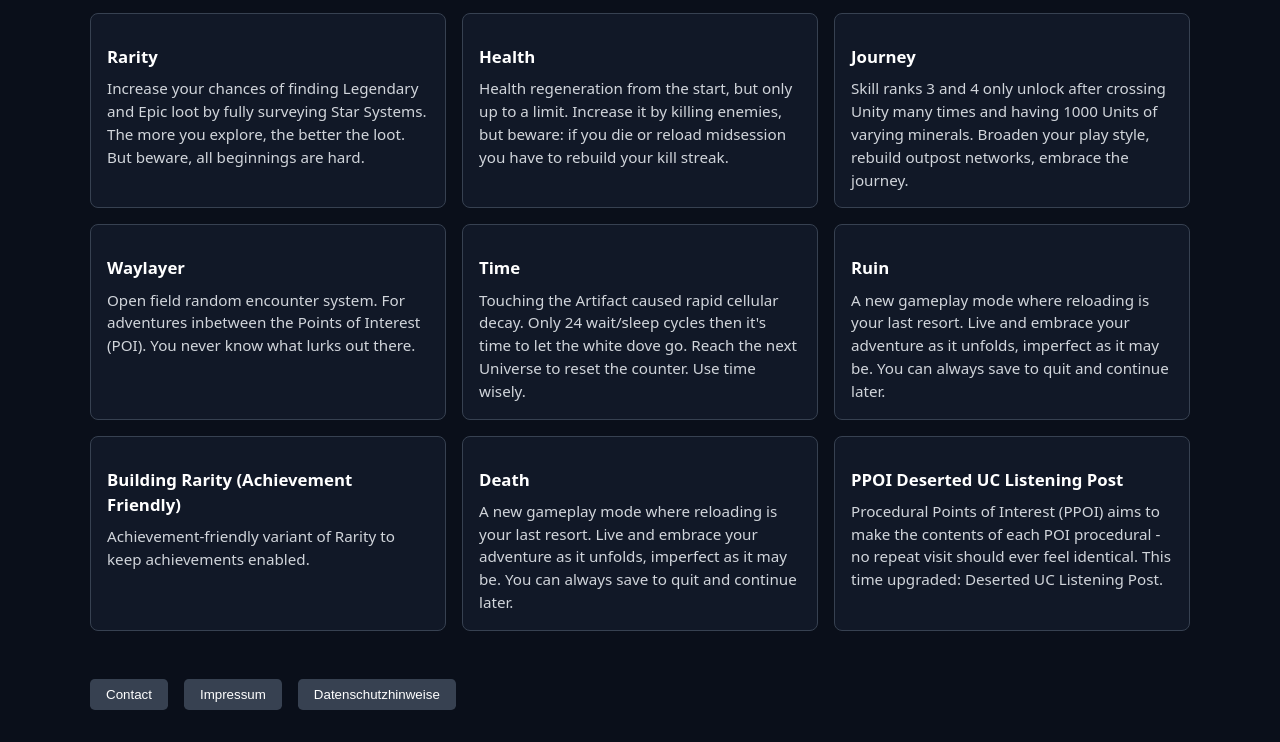
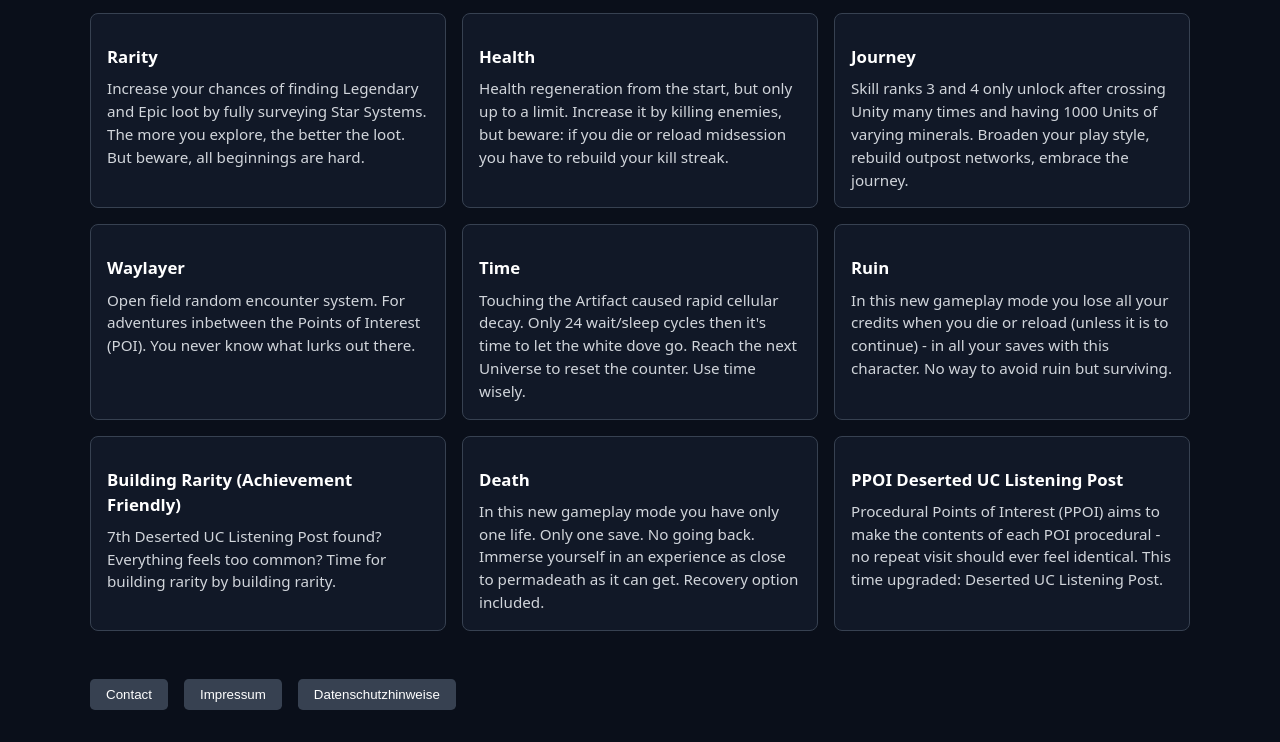
Before and after one commit to youngneil1/so-small-collection, a plain HTML site: page index.html in a window 1280 px wide. Shown: the part 1994-2736 px from the top of the page. Drawn offline with Linux system fonts and the light colour scheme.

Commit message:
Update index.html

```diff
--- a/index.html
+++ b/index.html
@@ -173,9 +173,9 @@ Clicking each of the buttons below will directly lead you to the Creation's offi
   <a class="card" href="https://creations.bethesda.net/en/starfield/details/4a3f7ae5-d11e-4ed0-aa16-90e070e73f6e/Journey" target="_blank"><h2>Journey</h2><p>Skill ranks 3 and 4 only unlock after crossing Unity many times and having 1000 Units of varying minerals. Broaden your play style, rebuild outpost networks, embrace the journey.</p></a>
   <a class="card" href="https://creations.bethesda.net/en/starfield/details/90041071-ad91-41da-beb2-035bd214a71c/Waylayer" target="_blank"><h2>Waylayer</h2><p>Open field random encounter system. For adventures inbetween the Points of Interest (POI). You never know what lurks out there.</p></a>
   <a class="card" href="https://creations.bethesda.net/en/starfield/details/bdf62236-6327-49eb-ac6a-bafa337b88cc/Time" target="_blank"><h2>Time</h2><p>Touching the Artifact caused rapid cellular decay. Only 24 wait/sleep cycles then it's time to let the white dove go. Reach the next Universe to reset the counter. Use time wisely.</p></a>
-  <a class="card" href="https://creations.bethesda.net/en/starfield/details/0244d02c-49a9-4e8c-a7a7-5dba09d03d14/Ruin" target="_blank"><h2>Ruin</h2><p>A new gameplay mode where reloading is your last resort. Live and embrace your adventure as it unfolds, imperfect as it may be. You can always save to quit and continue later.</p></a>
-  <a class="card" href="https://creations.bethesda.net/en/starfield/details/56685941-bdf1-4b8d-8352-a3ebe0775094/Building_Rarity_Achievement_Friendly" target="_blank"><h2>Building Rarity (Achievement Friendly)</h2><p>Achievement-friendly variant of Rarity to keep achievements enabled.</p></a>
-  <a class="card" href="https://creations.bethesda.net/en/starfield/details/868b8a97-ec6d-4519-bfda-107e63ddcf97/Death" target="_blank"><h2>Death</h2><p>A new gameplay mode where reloading is your last resort. Live and embrace your adventure as it unfolds, imperfect as it may be. You can always save to quit and continue later.</p></a>
+  <a class="card" href="https://creations.bethesda.net/en/starfield/details/0244d02c-49a9-4e8c-a7a7-5dba09d03d14/Ruin" target="_blank"><h2>Ruin</h2><p>In this new gameplay mode you lose all your credits when you die or reload (unless it is to continue) - in all your saves with this character. No way to avoid ruin but surviving.</p></a>
+  <a class="card" href="https://creations.bethesda.net/en/starfield/details/56685941-bdf1-4b8d-8352-a3ebe0775094/Building_Rarity_Achievement_Friendly" target="_blank"><h2>Building Rarity (Achievement Friendly)</h2><p>7th Deserted UC Listening Post found? Everything feels too common? Time for building rarity by building rarity.</p></a>
+  <a class="card" href="https://creations.bethesda.net/en/starfield/details/868b8a97-ec6d-4519-bfda-107e63ddcf97/Death" target="_blank"><h2>Death</h2><p>In this new gameplay mode you have only one life. Only one save. No going back. Immerse yourself in an experience as close to permadeath as it can get. Recovery option included.</p></a>
   <a class="card" href="https://creations.bethesda.net/en/starfield/details/fdbe7bfd-54ec-44ac-ac51-70c5b833bdcb/PPOI_Deserted_UC_Listening_Post" target="_blank"><h2>PPOI Deserted UC Listening Post</h2><p>Procedural Points of Interest (PPOI) aims to make the contents of each POI procedural - no repeat visit should ever feel identical. This time upgraded: Deserted UC Listening Post.</p></a>
 </div>
 
```
